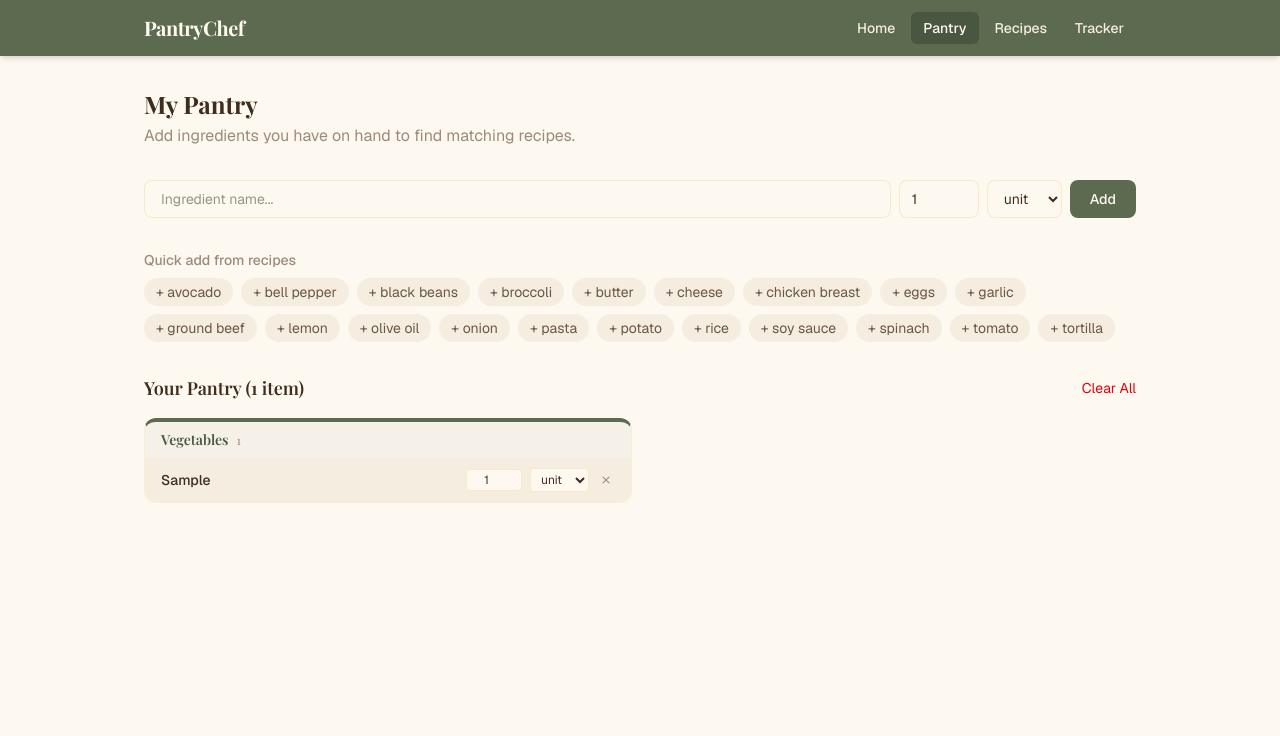
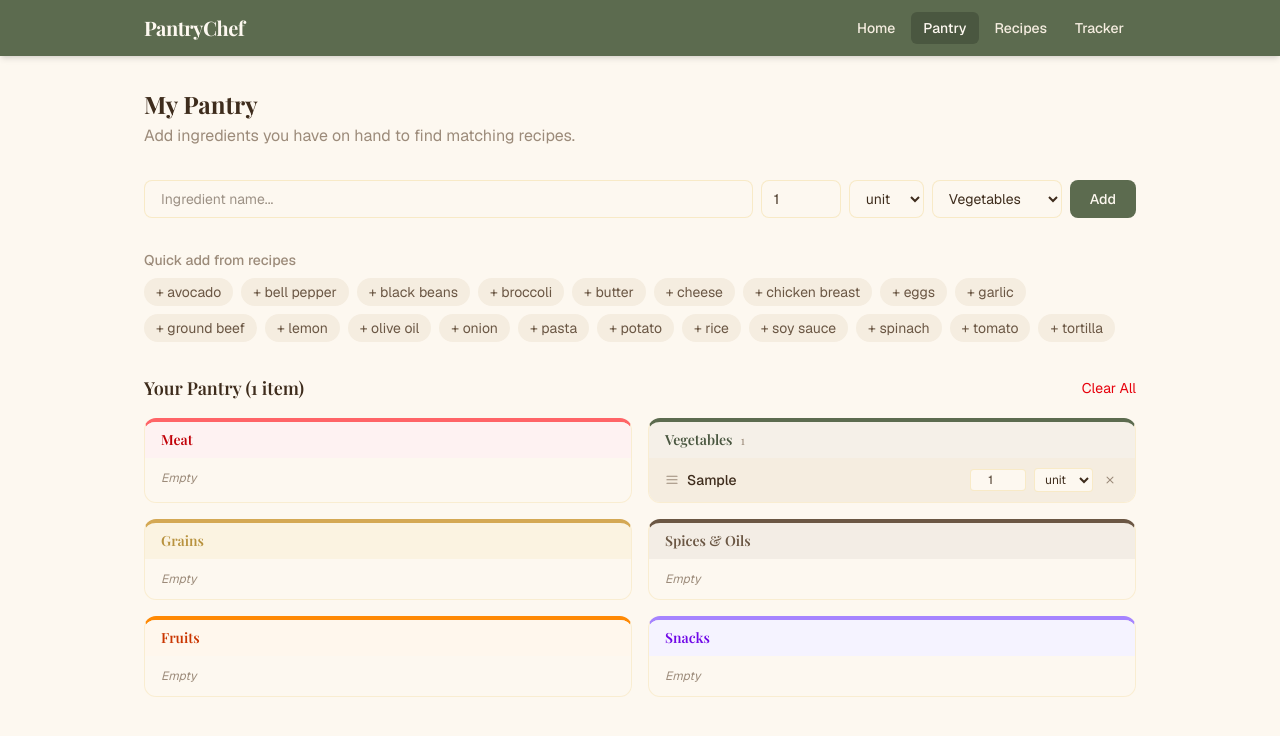
Before and after one commit to raghavmehrotra/pantrychef, a Next.js app: page /pantry in a window 1280 px wide. Both pictures are taken after typing "Sample" into the empty fields and a click on the button "Add". Shown: the top 736 px of the page. Built offline with nearby package versions, Linux system fonts and the light colour scheme; a web font is replaced by a local one.

Commit message:
Enabled drag and drop pantry items to categories

```diff
--- a/src/app/pantry/page.tsx
+++ b/src/app/pantry/page.tsx
@@ -3,6 +3,7 @@
 import { useState } from "react";
 import { useApp } from "@/context/AppContext";
 import { allIngredientNames } from "@/data/recipes";
+import { classifyIngredient } from "@/data/categories";
 import { PANTRY_CATEGORIES, PantryCategory } from "@/types";
 import Link from "next/link";
 
@@ -18,11 +19,14 @@ const CATEGORY_STYLE: Record<PantryCategory, { border: string; heading: string;
 };
 
 export default function PantryPage() {
-  const { pantry, pantryNames, addToPantry, updatePantryItem, removeFromPantry, clearPantry } = useApp();
+  const { pantry, pantryNames, addToPantry, updatePantryItem, updatePantryCategory, removeFromPantry, clearPantry } = useApp();
   const [input, setInput] = useState("");
   const [qty, setQty] = useState(1);
   const [unit, setUnit] = useState("unit");
+  const [category, setCategory] = useState<PantryCategory>("vegetables");
   const [error, setError] = useState("");
+  const [dragging, setDragging] = useState<string | null>(null);
+  const [dragOver, setDragOver] = useState<PantryCategory | null>(null);
 
   const suggestions = allIngredientNames.filter(
     (name) => !pantryNames.includes(name)
@@ -33,7 +37,6 @@ export default function PantryPage() {
     return acc;
   }, {} as Record<PantryCategory, typeof pantry>);
 
-  const nonEmptyCategories = PANTRY_CATEGORIES.filter((cat) => grouped[cat].length > 0);
 
   function handleSubmit(e: React.FormEvent) {
     e.preventDefault();
@@ -46,10 +49,11 @@ export default function PantryPage() {
       setError("Quantity must be greater than 0.");
       return;
     }
-    addToPantry(trimmed, qty, unit);
+    addToPantry(trimmed, qty, unit, category);
     setInput("");
     setQty(1);
     setUnit("unit");
+    setCategory("vegetables");
     setError("");
   }
 
@@ -67,13 +71,15 @@ export default function PantryPage() {
           type="text"
           value={input}
           onChange={(e) => {
-            setInput(e.target.value);
+            const val = e.target.value;
+            setInput(val);
+            setCategory(classifyIngredient(val));
             setError("");
           }}
           placeholder="Ingredient name..."
           className="flex-1 border border-amber-light/40 bg-cream rounded-lg px-4 py-2 text-sm text-ink focus:outline-none focus:ring-2 focus:ring-olive focus:border-olive"
         />
-        <div className="flex gap-2">
+        <div className="flex flex-wrap gap-2">
           <input
             type="number"
             min={0.25}
@@ -89,6 +95,15 @@ export default function PantryPage() {
           >
             {UNITS.map((u) => (
               <option key={u} value={u}>{u}</option>
+            ))}
+          </select>
+          <select
+            value={category}
+            onChange={(e) => setCategory(e.target.value as PantryCategory)}
+            className="border border-amber-light/40 bg-cream rounded-lg px-3 py-2 text-sm text-ink capitalize focus:outline-none focus:ring-2 focus:ring-olive"
+          >
+            {PANTRY_CATEGORIES.map((cat) => (
+              <option key={cat} value={cat}>{cat}</option>
             ))}
           </select>
           <button
@@ -141,36 +156,75 @@ export default function PantryPage() {
           </p>
         ) : (
           <div className="grid grid-cols-1 md:grid-cols-2 gap-4">
-            {nonEmptyCategories.map((cat) => {
+            {PANTRY_CATEGORIES.map((cat) => {
               const style = CATEGORY_STYLE[cat];
               const items = grouped[cat];
+              const isDropTarget = dragOver === cat;
               return (
                 <div
                   key={cat}
-                  className={`rounded-xl border border-amber-light/30 border-t-4 ${style.border} overflow-hidden`}
+                  className={`rounded-xl border border-amber-light/30 border-t-4 ${style.border} overflow-hidden transition-all ${
+                    isDropTarget ? "ring-2 ring-olive scale-[1.01]" : ""
+                  }`}
+                  onDragOver={(e) => {
+                    e.preventDefault();
+                    setDragOver(cat);
+                  }}
+                  onDragLeave={() => setDragOver(null)}
+                  onDrop={(e) => {
+                    e.preventDefault();
+                    const itemName = e.dataTransfer.getData("text/plain");
+                    if (itemName) updatePantryCategory(itemName, cat);
+                    setDragOver(null);
+                    setDragging(null);
+                  }}
                 >
                   <div className={`px-4 py-2 ${style.bg}`}>
                     <h3 className={`font-serif text-sm font-semibold capitalize ${style.heading}`}>
                       {cat}
+                      {items.length > 0 && (
                         <span className="text-ink-muted font-normal ml-2 text-xs">
                           {items.length}
                         </span>
+                      )}
                     </h3>
                   </div>
-                  <div>
-                    {items.map((item, i) => (
+                  <div className={items.length === 0 ? "px-4 py-3" : ""}>
+                    {items.length === 0 ? (
+                      <p className="text-ink-muted text-xs italic">
+                        {dragging ? "Drop here" : "Empty"}
+                      </p>
+                    ) : (
+                      items.map((item, i) => (
                         <div
                           key={item.name}
+                          draggable
+                          onDragStart={(e) => {
+                            e.dataTransfer.setData("text/plain", item.name);
+                            setDragging(item.name);
+                          }}
+                          onDragEnd={() => {
+                            setDragging(null);
+                            setDragOver(null);
+                          }}
                           className={`flex items-center justify-between px-4 py-2.5 ${
                             i !== items.length - 1 ? "border-b border-amber-light/20" : ""
-                        } bg-cream-dark hover:bg-amber-light/10 transition-colors`}
+                          } bg-cream-dark hover:bg-amber-light/10 transition-colors cursor-grab active:cursor-grabbing ${
+                            dragging === item.name ? "opacity-40" : ""
+                          }`}
                         >
+                          <div className="flex items-center gap-2">
+                            <svg xmlns="http://www.w3.org/2000/svg" viewBox="0 0 20 20" fill="currentColor" className="w-3.5 h-3.5 text-ink-muted shrink-0">
+                              <path fillRule="evenodd" d="M2 4.75A.75.75 0 012.75 4h14.5a.75.75 0 010 1.5H2.75A.75.75 0 012 4.75zm0 5A.75.75 0 012.75 9h14.5a.75.75 0 010 1.5H2.75A.75.75 0 012 9.75zm0 5a.75.75 0 01.75-.75h14.5a.75.75 0 010 1.5H2.75a.75.75 0 01-.75-.75z" clipRule="evenodd" />
+                            </svg>
                             <Link
                               href={`/recipes/${encodeURIComponent(item.name)}`}
                               className="text-sm text-ink font-medium hover:text-olive transition-colors capitalize"
+                              onClick={(e) => { if (dragging) e.preventDefault(); }}
                             >
                               {item.name}
                             </Link>
+                          </div>
                           <div className="flex items-center gap-2">
                             <input
                               type="number"
@@ -204,7 +258,8 @@ export default function PantryPage() {
                             </button>
                           </div>
                         </div>
-                    ))}
+                      ))
+                    )}
                   </div>
                 </div>
               );
--- a/src/context/AppContext.tsx
+++ b/src/context/AppContext.tsx
@@ -10,6 +10,7 @@ interface AppContextType {
   pantryNames: string[];
   addToPantry: (name: string, qty: number, unit: string, category?: PantryCategory) => void;
   updatePantryItem: (name: string, qty: number, unit: string) => void;
+  updatePantryCategory: (name: string, category: PantryCategory) => void;
   removeFromPantry: (name: string) => void;
   clearPantry: () => void;
   mealLogs: MealLog[];
@@ -43,6 +44,12 @@ export function AppProvider({ children }: { children: ReactNode }) {
   function updatePantryItem(name: string, qty: number, unit: string) {
     setPantry((prev) =>
       prev.map((i) => (i.name === name ? { ...i, qty, unit } : i))
+    );
+  }
+
+  function updatePantryCategory(name: string, category: PantryCategory) {
+    setPantry((prev) =>
+      prev.map((i) => (i.name === name ? { ...i, category } : i))
     );
   }
 
@@ -89,6 +96,7 @@ export function AppProvider({ children }: { children: ReactNode }) {
         pantryNames,
         addToPantry,
         updatePantryItem,
+        updatePantryCategory,
         removeFromPantry,
         clearPantry,
         mealLogs,
```
Lines whose indentation alone changed are shown as unchanged.
